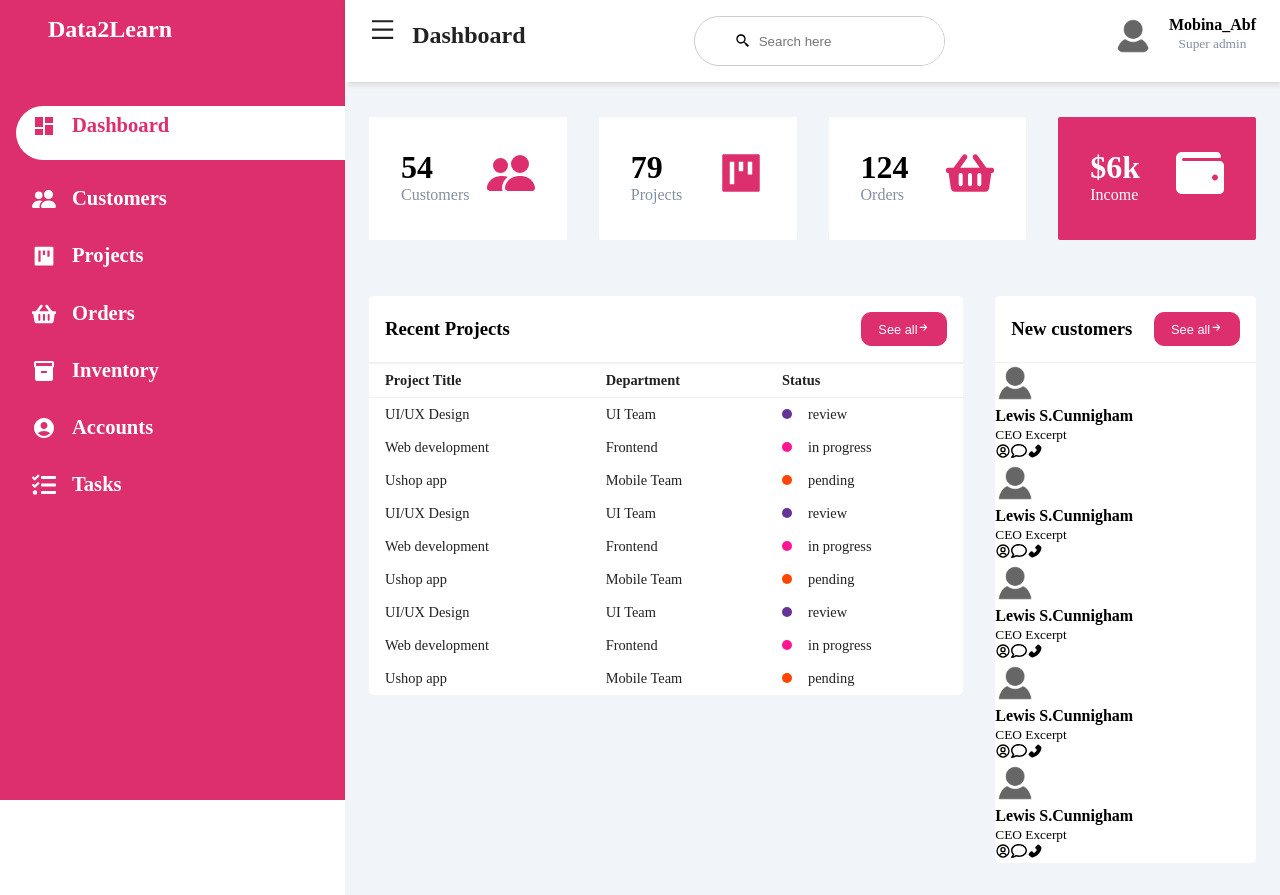
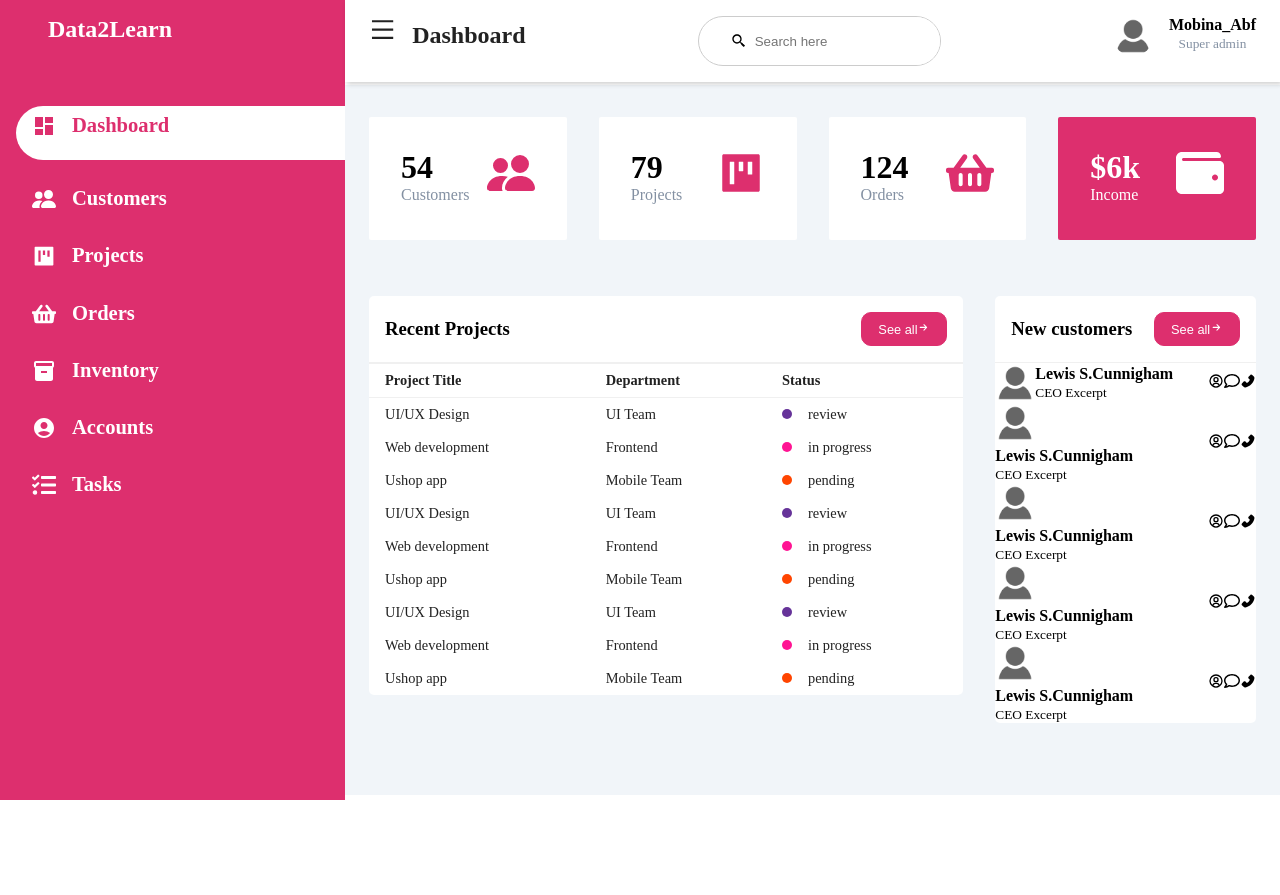
Before and after one commit to MobinaAbf/admin-dashboard, a React (Create React App) app: page / in a window 1280 px wide. After the commit the page ends 800 px from the top, so only its background shows below. Built offline with nearby package versions, Linux system fonts and the light colour scheme.

Commit message:
Placing customer icons next to their names

```diff
--- a/src/Dashboard/Dashboard.css
+++ b/src/Dashboard/Dashboard.css
@@ -250,6 +250,17 @@ tr td:last-child{
   overflow-x: auto;
 }
 
-.search-wrapper span {
+.customer{
+  display: flex;
+  justify-content: space-between;
+  align-items: center;
+}
+
+.info{
+  display: flex;
+  align-items: center;
+}
+
+/* .search-wrapper span {
   padding-left: 1.5rem;
-}
+} */
```
